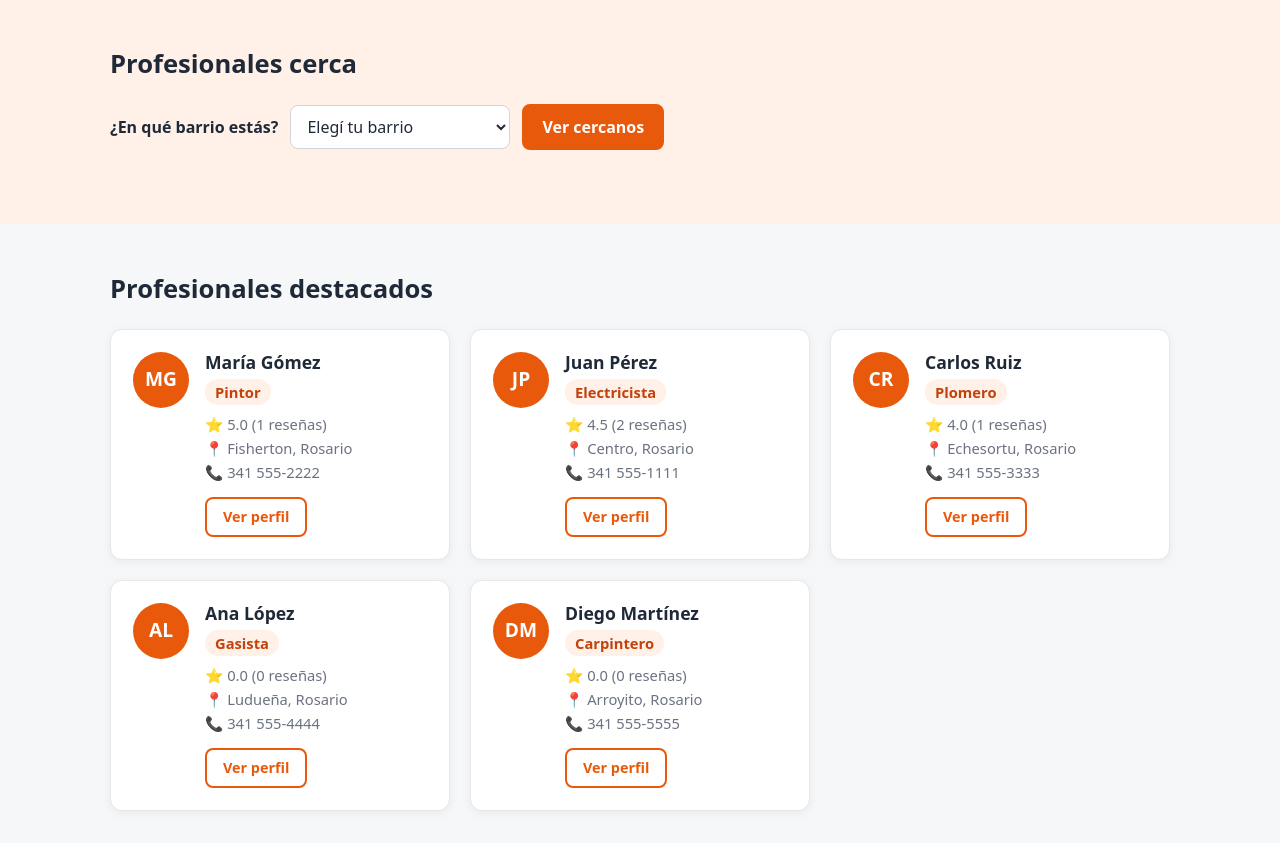
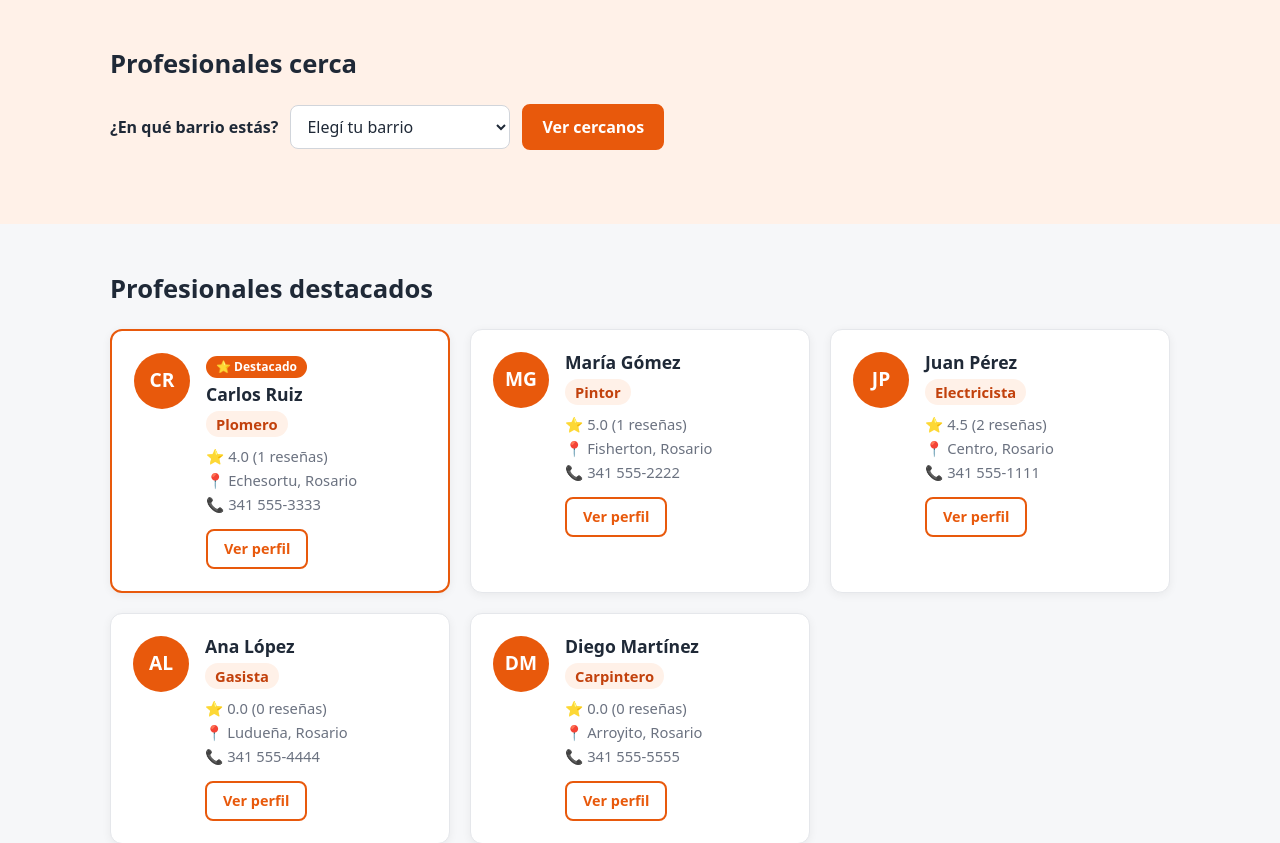
Before and after one commit to juampzdev/manos_a_la_obra_con_css, a PHP site: page /manos_a_la_obra_con_css/ in a window 1280 px wide. Shown: the part 756-1599 px from the top of the page. Run offline with PHP 8.4, Linux system fonts and the light colour scheme; data comes from the database, SQL or seed files in the repository; both versions use the stored data as it was after the commit.

Commit message:
Plan Destacado para profesionales
- database.sql: columna destacado_hasta (hasta qué día dura el plan);
  Carlos lo tiene activo en los datos de ejemplo
- index.php: los destacados aparecen primero en el inicio, en los filtros
  y en Cerca de vos
- tarjeta_profesional.php y perfil.php: insignia Destacado y borde naranja
- como_funciona.php: el profesional ve si tiene el plan y hasta cuándo, o
  cómo pedirlo; pregunta frecuente sobre qué significa Destacado
- contacto.php: asunto Plan Destacado, que puede llegar precargado
- README.md: cómo activar y sacar el plan desde SQLyog

Co-Authored-By: Claude Opus 5.5 <noreply@anthropic.com>
Claude-Session: https://claude.ai/code/session_01V3wq3Zyxurdy5nyKCo8G2a

```diff
--- a/contacto.php
+++ b/contacto.php
@@ -10,7 +10,7 @@ $modo_oscuro = ($_COOKIE["tema"] ?? "") === "oscuro";
 // A dónde llegan los mensajes
 $correo_destino = "iseiclaude@gmail.com";
 
-$asuntos = ["Consulta general", "Problema con mi cuenta", "Reportar un profesional", "Sugerencia"];
+$asuntos = ["Consulta general", "Problema con mi cuenta", "Reportar un profesional", "Plan Destacado", "Sugerencia"];
 
 // Límites de las imágenes adjuntas
 $max_imagenes = 3;
@@ -22,7 +22,9 @@ $error = null;
 // Si está logueado, ya le completamos el nombre
 $nombre  = trim(($_SESSION["usuario_nombre"] ?? "") . " " . ($_SESSION["usuario_apellido"] ?? ""));
 $email   = "";
-$asunto  = "";
+// El asunto puede venir elegido desde otra página: contacto.php?asunto=Plan+Destacado
+// Solo lo usamos si es uno de la lista
+$asunto  = in_array($_GET["asunto"] ?? "", $asuntos) ? $_GET["asunto"] : "";
 $mensaje = "";
 
 // ---------- Enviar el mensaje ----------
--- a/index.php
+++ b/index.php
@@ -19,7 +19,10 @@ $oficio = trim($_GET["oficio"] ?? "");
 // Si hay una búsqueda o un oficio elegido, se agrega esa condición.
 // LEFT JOIN trae el nombre del barrio desde la tabla barrios. Es LEFT para no dejar
 // afuera a los profesionales que todavía no eligieron barrio (barrio_id vacío).
-$sql = "SELECT profesionales.*, barrios.barrio
+// La columna "destacado" la armamos en la consulta: vale 1 si tiene el plan Destacado
+// vigente (fecha de hoy o futura) y 0 si no lo tiene o ya venció.
+$sql = "SELECT profesionales.*, barrios.barrio,
+               (destacado_hasta IS NOT NULL AND destacado_hasta >= CURDATE()) AS destacado
         FROM profesionales
         LEFT JOIN barrios ON barrios.id = profesionales.barrio_id
         WHERE oficio IS NOT NULL
@@ -40,7 +43,8 @@ if ($buscar !== "") {
     $tipos .= "ssssss";
     array_push($valores, $patron, $patron, $patron, $patron, $patron, $patron);
 }
-$sql .= " ORDER BY valoracion DESC, cantidad_resenas DESC";   // mejor valorados primero
+// Primero los destacados (1 antes que 0) y después los mejor valorados
+$sql .= " ORDER BY destacado DESC, valoracion DESC, cantidad_resenas DESC";
 
 $consulta = $conexion->prepare($sql);
 if ($tipos !== "") {
@@ -72,17 +76,19 @@ $barrio_elegido = (int) ($_GET["barrio"] ?? 0);
 $cercanos = [];
 if (isset($barrios[$barrio_elegido])) {
     // Solo los de la MISMA ZONA que el barrio elegido.
-    // ORDER BY (barrios.id = ?) DESC pone primero a los del mismo barrio:
+    // Primero van los que tienen el plan Destacado. Después,
+    // (barrios.id = ?) DESC pone primero a los del mismo barrio:
     // la comparación da 1 si es el mismo barrio y 0 si no, y DESC ordena de mayor a menor.
     // LIMIT 6 trae como mucho seis.
     $consulta_cerca = $conexion->prepare(
-        "SELECT profesionales.*, barrios.barrio
+        "SELECT profesionales.*, barrios.barrio,
+                (destacado_hasta IS NOT NULL AND destacado_hasta >= CURDATE()) AS destacado
          FROM profesionales
          JOIN barrios ON barrios.id = profesionales.barrio_id
          WHERE oficio IS NOT NULL
            AND (fecha_baja IS NULL OR fecha_baja >= CURDATE())
            AND barrios.zona = ?
-         ORDER BY (barrios.id = ?) DESC, valoracion DESC
+         ORDER BY destacado DESC, (barrios.id = ?) DESC, valoracion DESC
          LIMIT 6"
     );
     $zona_elegida = $barrios[$barrio_elegido]["zona"];
--- a/style.css
+++ b/style.css
@@ -304,6 +304,22 @@ a.link-ingresar:hover { color: var(--primario); }
     font-weight: 600;
     color: var(--texto-suave);
     margin-bottom: 4px;
+}
+
+/* Plan Destacado: borde naranja y la insignia arriba del nombre.
+   Se usa en las tarjetas del inicio, en el perfil y en "Cómo funciona".
+   Con dos clases juntas la regla gana sobre el borde gris de .profesional-card y .perfil-caja */
+.profesional-card.destacada,
+.perfil-caja.destacada { border: 2px solid var(--primario); }
+.insignia-destacado {
+    display: inline-block;
+    background: var(--primario);
+    color: var(--blanco);
+    font-size: 0.75rem;
+    font-weight: 700;
+    padding: 2px 10px;
+    border-radius: 20px;
+    margin-bottom: 6px;
 }
 
 /* Tarjetas de profesionales */
--- a/tarjeta_profesional.php
+++ b/tarjeta_profesional.php
@@ -11,11 +11,15 @@ if (!isset($profesional)) {
     exit;
 }
 ?>
-<div class="profesional-card">
+<!-- Si tiene el plan Destacado, la tarjeta lleva la clase "destacada" y el borde se pinta de naranja -->
+<div class="profesional-card <?php echo !empty($profesional["destacado"]) ? "destacada" : ""; ?>">
     <div class="profesional-avatar"><?php echo htmlspecialchars($profesional["iniciales"]); ?></div>
     <div class="profesional-info">
         <?php if ($etiqueta !== ""): ?>
             <span class="etiqueta-cerca"><?php echo htmlspecialchars($etiqueta); ?></span>
+        <?php endif; ?>
+        <?php if (!empty($profesional["destacado"])): ?>
+            <span class="insignia-destacado">⭐ Destacado</span>
         <?php endif; ?>
         <h3><?php echo htmlspecialchars($profesional["nombre"] . " " . $profesional["apellido"]); ?></h3>
         <p class="oficio"><?php echo htmlspecialchars($profesional["oficio"]); ?></p>
```
Also changed, not shown: como_funciona.php (+28 -1 lines), database.sql (+8 -0 lines), perfil.php (+6 -2 lines), README.md.
